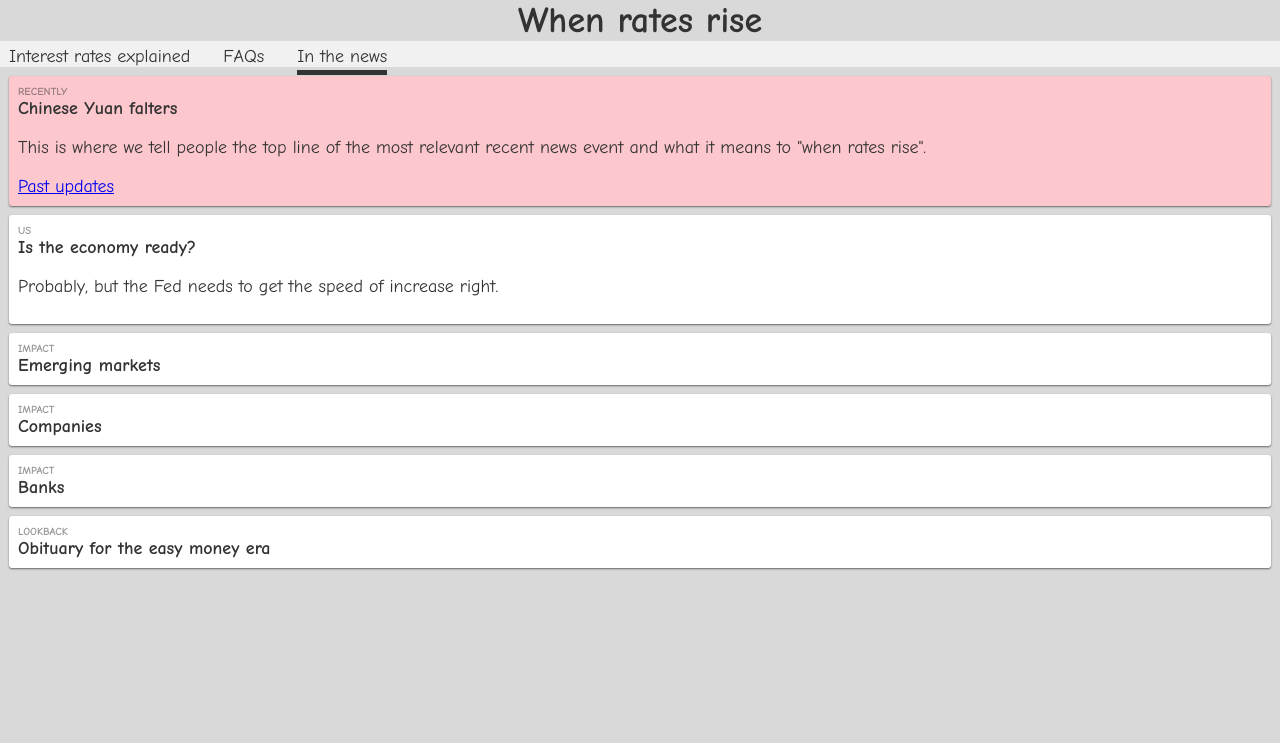
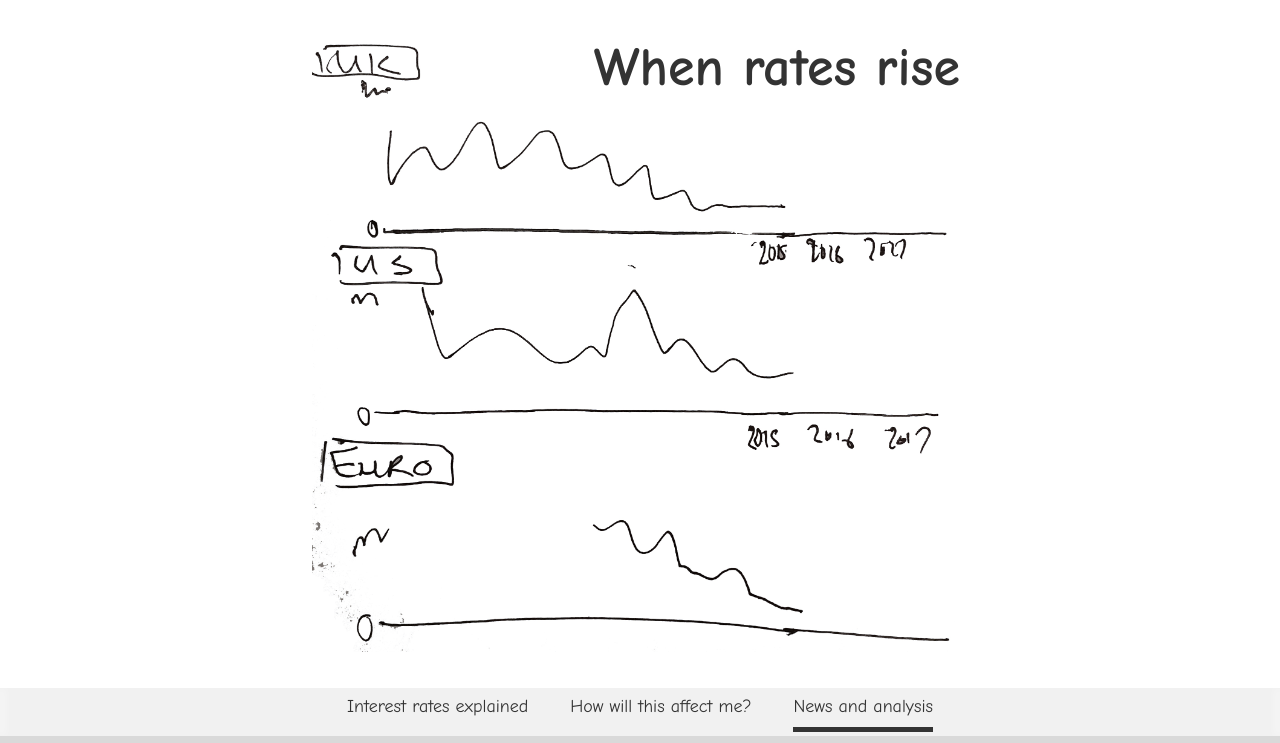
Before and after one commit to ft-interactive/when-rates-rise, a website: page client/index.html in a window 1280 px wide. Shown: the top 743 px of the page. Drawn offline with Linux system fonts and the light colour scheme.

Commit message:
Heroimage

```diff
--- /dev/null
+++ b/client/components/hero/index.css
@@ -0,0 +1,21 @@
+.hero {
+  height: 86vh;
+  text-align: center;
+  background-color: #fff;
+  position: relative;
+}
+
+.hero__image {
+  text-align: center;
+  height: 100%;
+  margin: 0 auto;
+  padding: 2em;
+  width: auto;
+}
+
+.hero__title {
+  position: absolute;
+  right: 25%;
+  top: 0;
+  font-size: 3em;
+}
--- a/client/components/panels/index.css
+++ b/client/components/panels/index.css
@@ -1,16 +1,47 @@
 .panels-nav {
   white-space: nowrap;
   background-color: #f1f1f1;
-  padding: .25em .5em 0 .5em;
+  padding: 0;
+  text-align: center;
+  height: 48px;
+  position: relative;
+  overflow: hidden;
+}
+
+.panels-nav ul {
+  margin: 0;
+  padding: 0;
+}
+
+.panels-nav li {
+  display: inline-block;
+  margin: 0 1em 0 1em;
+}
+
+.panels-nav:after,
+.panels-nav:before {
+  content: " ";
+  position: absolute;
+  right: -10px;
+  width: 3px;
+  height: 48px;
+  top: 0px;
+  background-color: #f1f1f1;
+  box-shadow: -10px 0 10px #fff;
+}
+
+.panels-nav:before {
+  right: auto;
+  left: -10px;
+  box-shadow: 10px 0 10px #fff;
 }
 
 .panels-nav__item {
   color: #333333;
   text-decoration: none;
-  padding: 0.2em 0;
   border-bottom: 5px solid transparent;
-  box-sizing: border-box;
-  margin-right: 1.5em;
+  padding: 8px 0 10px 0;
+  display: inline-block;
 }
 
 .panels-nav__item--selected {
--- a/client/index.html
+++ b/client/index.html
@@ -4,6 +4,7 @@
 <title>When rates rise</title>
 <link rel="stylesheet" href="site/base.css">
 <link rel="stylesheet" href="components/header/index.css">
+<link rel="stylesheet" href="components/hero/index.css">
 <link rel="stylesheet" href="components/panels/index.css">
 <link rel="stylesheet" href="components/faq/index.css">
 <link rel="stylesheet" href="components/slidedeck/index.css">
@@ -11,11 +12,18 @@
 </head>
 <body>
 <header class="header">
-<h1 class="header__title">When rates rise</h1>
+<div class="hero">
+<img class="hero__image" src="components/hero/hero.jpg" alt="">
+<h1 class="hero__title">When rates rise</h1>
+</div>
 <nav class="panels-nav">
-  <a class="panels-nav__item" href="#primer">Interest rates explained</a>
-  <a class="panels-nav__item" href="#faq">FAQs</a>
-  <a class="panels-nav__item panels-nav__item--selected" href="#news">In the news</a>
+  <ul>
+    <li>
+      <a class="panels-nav__item" href="#primer">Interest rates explained</a>
+    </li>
+    <li><a class="panels-nav__item" href="#faq">How will this affect me?</a></li>
+    <li><a class="panels-nav__item panels-nav__item--selected" href="#news">News and analysis</a></li>
+  </ul>
 </nav>
 </header>
 <div id="primer">
```
Also changed, not shown: client/components/hero/hero.jpg (added).
